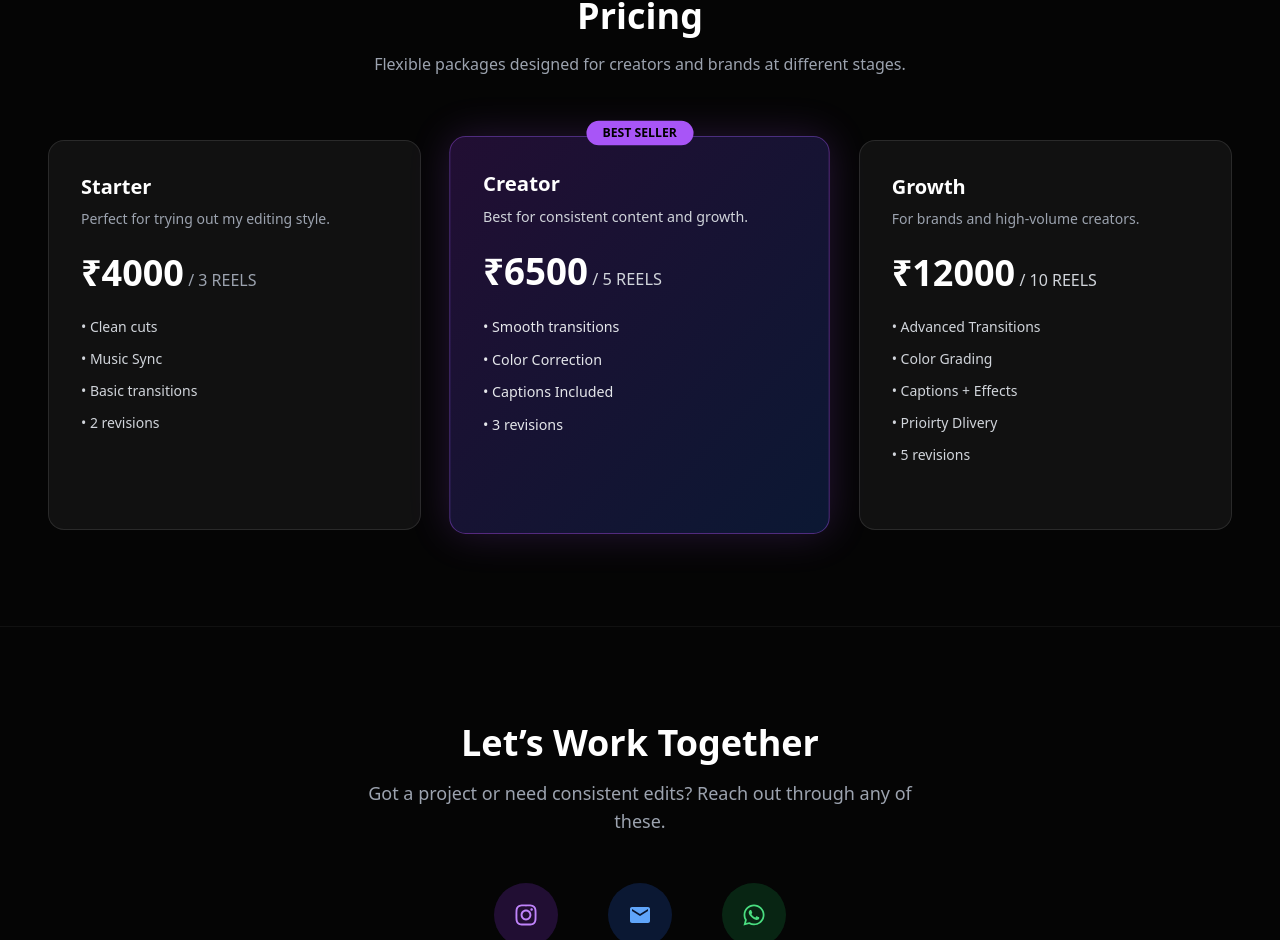
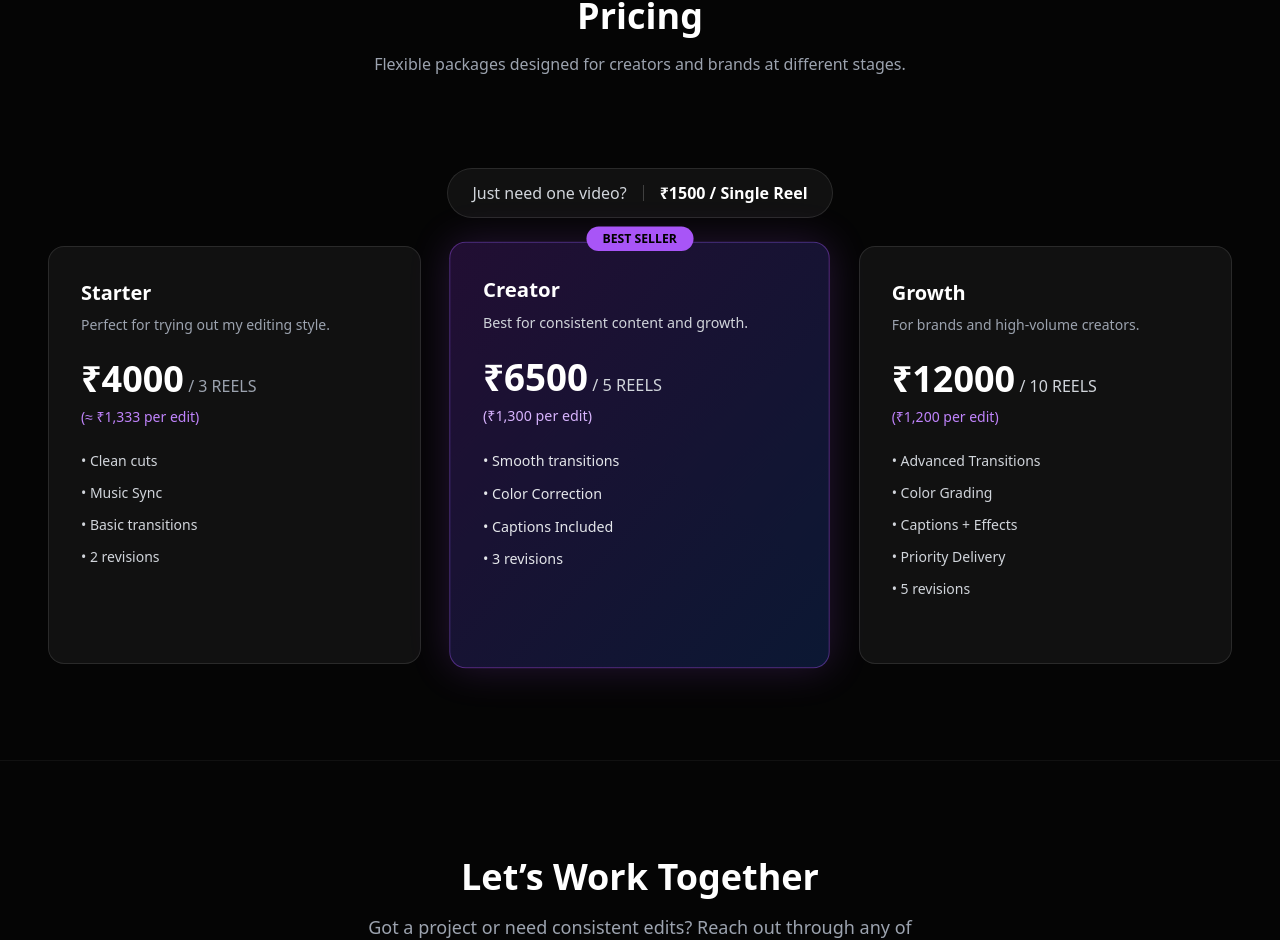
Before and after one commit to Kalyan-pallati/portfolio, a React (Vite) app: page / in a window 1280 px wide. Shown: the part 1918-2858 px from the top of the page. Built offline with nearby package versions, Linux system fonts and the light colour scheme.

Commit message:
Portfolio changed

```diff
--- a/src/pages/Home.jsx
+++ b/src/pages/Home.jsx
@@ -37,8 +37,6 @@ export default function Home() {
       }`}
     >
       <div className="max-w-7xl mx-auto px-6 md:px-12 flex items-center justify-between">
-
-        {/* LOGO */}
         <div
           onClick={() => scrollToSection("home")}
           className="flex items-center gap-2 cursor-pointer group"
@@ -51,7 +49,6 @@ export default function Home() {
           </h1>
         </div>
 
-        {/* NAV LINKS */}
         <div className="flex items-center gap-8">
           <ul className="hidden md:flex gap-8 text-sm font-medium text-gray-400">
             {[
@@ -101,11 +98,11 @@ export default function Home() {
             </p>
 
             <div className="flex flex-wrap gap-4">
-              <button className="px-8 py-4 bg-white text-black rounded-full font-bold hover:scale-105 transition transform duration-200 shadow-[0_0_20px_rgba(255,255,255,0.3)]">
+              <button onClick={() => scrollToSection("work")} className="px-8 py-4 bg-white text-black rounded-full font-bold hover:scale-105 transition transform duration-200 shadow-[0_0_20px_rgba(255,255,255,0.3)]">
                 View Work
               </button>
 
-              <button className="px-8 py-4 rounded-full border border-white/20 hover:bg-white/5 hover:border-white text-white font-medium transition duration-200">
+              <button onClick={() => scrollToSection("contact")} className="px-8 py-4 rounded-full border border-white/20 hover:bg-white/5 hover:border-white text-white font-medium transition duration-200">
                 Contact Me
               </button>
             </div>
@@ -273,19 +270,32 @@ export default function Home() {
             Flexible packages designed for creators and brands at different stages.
         </p>
     </div>
-
+    <div className="mt-12 py-7 flex justify-center">
+        <div className="inline-flex items-center space-x-4 bg-white/5 px-6 py-3 rounded-full border border-white/10 hover:border-purple-500/50 transition-colors">
+            <span className="text-gray-300 text-sm md:text-base">
+                Just need one video?
+            </span>
+            <span className="h-4 w-px bg-white/20"></span>
+            <span className="text-white font-bold text-sm md:text-base">
+                ₹1500 / Single Reel
+            </span>
+        </div>
+    </div>
     <div className="grid grid-cols-1 md:grid-cols-3 gap-8">
-
-            {/* STARTER */}
         <div className="relative p-8 rounded-2xl bg-white/5 border border-white/10 hover:border-purple-500/30 transition-all duration-300">
             <h3 className="text-xl font-bold mb-2">Starter</h3>
             <p className="text-gray-400 mb-6 text-sm">
                 Perfect for trying out my editing style.
             </p>
 
-            <div className="text-4xl font-extrabold mb-6">
+            <div className="mb-6">
+                <div className="text-4xl font-extrabold">
                     ₹4000
                     <span className="text-base font-medium text-gray-400"> / 3 REELS</span>
+                </div>
+                <p className="text-sm text-purple-400 mt-2 font-medium">
+                    (≈ ₹1,333 per edit)
+                </p>
             </div>
 
             <ul className="space-y-3 text-sm text-gray-300 mb-8">
@@ -306,9 +316,14 @@ export default function Home() {
                 Best for consistent content and growth.
             </p>
 
-            <div className="text-4xl font-extrabold mb-6">
+            <div className="mb-6">
+                <div className="text-4xl font-extrabold">
                     ₹6500
                     <span className="text-base font-medium text-gray-300"> / 5 REELS</span>
+                </div>
+                <p className="text-sm text-purple-300 mt-2 font-medium">
+                    (₹1,300 per edit)
+                </p>
             </div>
 
             <ul className="space-y-3 text-sm text-gray-200 mb-8">
@@ -325,22 +340,26 @@ export default function Home() {
                 For brands and high-volume creators.
             </p>
 
-            <div className="text-4xl font-extrabold mb-6">
+            <div className="mb-6">
+                <div className="text-4xl font-extrabold">
                     ₹12000
                     <span className="text-base font-medium text-gray-300"> / 10 REELS</span>
+                </div>
+                <p className="text-sm text-purple-400 mt-2 font-medium">
+                    (₹1,200 per edit)
+                </p>
             </div>
 
             <ul className="space-y-3 text-sm text-gray-300 mb-8">
                 <li>• Advanced Transitions</li>
                 <li>• Color Grading</li>
                 <li>• Captions + Effects</li>
-                <li>• Prioirty Dlivery</li>
+                <li>• Priority Delivery</li>
                 <li>• 5 revisions</li>
             </ul>
         </div>
     </div>
       </section>
-
         <section id="contact" className="max-w-7xl mx-auto px-6 md:px-12 py-24 border-t border-white/5 text-center">
             <h2 className="text-3xl md:text-4xl font-bold mb-4">
                 Let’s Work Together
```
Lines whose indentation alone changed are shown as unchanged.
